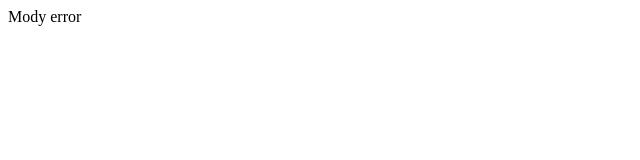
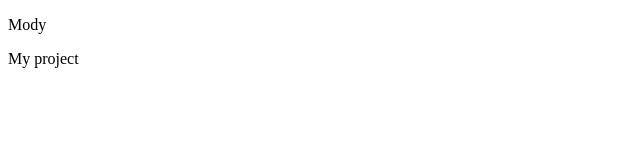
Before and after one commit to Mody1264/Mody1264.github.io, a plain HTML site: page index.html in a window 1280 px wide. Shown: the whole page, without its empty margins (0-640 px from the left). Drawn offline with Linux system fonts and the light colour scheme.

Commit message:
LOl1
blue

```diff
--- /dev/null
+++ b/css/style.css
@@ -0,0 +1,4 @@
+body{
+
+	background color:  blue;
+}
--- a/index.html
+++ b/index.html
@@ -1 +1,11 @@
-Mody error
+<!DOCTYPE html>
+<html>
+	<head>
+		<link rel="stylesheet" type="text/css" href="css/style.css" />
+		<title>Mody Home Page</title>
+	</head>
+	<body>
+		<p>Mody</p>
+		<p>My project</p>
+	</body>
+</html>
```
Also changed, not shown: Mody main picture.png (added).
